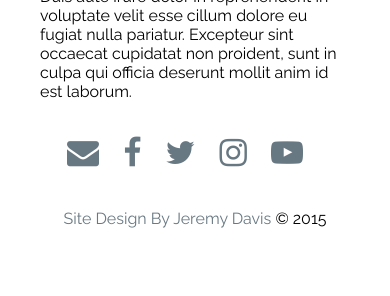
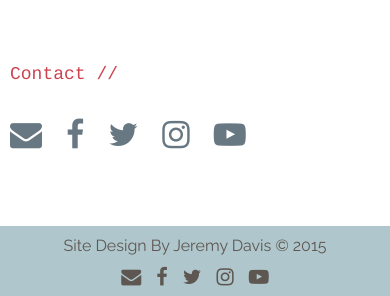
Before and after one commit to jeremybdavis/rh-wp, a PHP site: page / in a window 390 px wide. Shown: the part 1327-1623 px from the top of the page. Before the commit the page ends 1555 px from the top, so only its background shows below. Run offline with PHP 8.4, Linux system fonts and the light colour scheme; some libraries are stand-ins or nearby versions; some web fonts are replaced.

Commit message:
homepage layout complete. still need to do some work on responsiveness and design

```diff
--- a/static/css/style.css
+++ b/static/css/style.css
@@ -21,11 +21,9 @@ h1 {
   margin: 0;
   padding: 0; }
 
-header, footer {
+header {
+  padding: 10px 0;
   text-align: center; }
-
-header {
-  padding: 10px 0; }
   header nav {
     padding: 5px 0 0 0; }
     header nav a {
@@ -42,33 +40,104 @@ header {
     color: #CC434F;
     margin: 15px 0 5px 0; }
 
-.hero {
-  background: url("../img/rh1.jpg");
-  background-size: cover;
-  background-position: center center;
-  background-repeat: no-repeat;
-  position: relative;
-  height: 500px; }
-
 main {
   max-width: 68em;
   margin-left: auto;
-  margin-right: auto; }
+  margin-right: auto;
+  padding: 0 10px; }
   main::after {
     clear: both;
     content: "";
     display: table; }
-  main section {
-    padding: 40px; }
-    @media (min-width: 1024px) {
-      main section {
-        height: 300px; } }
-  main .bio {
-    border-bottom: 1px solid; }
-  main .social {
+  @media (min-width: 768px) and (max-width: 1023px) {
+    main {
+      padding: 0 25px; } }
+  @media (min-width: 1024px) {
+    main {
+      padding: 0; } }
+  main .hero {
+    background: url("../img/rh1.jpg");
+    background-size: cover;
+    background-position: center center;
+    background-repeat: no-repeat;
+    position: relative;
+    height: 500px;
+    margin: 0 0 75px 0; }
+  main section h2 {
+    font-family: 'Cousine';
+    color: #CC434F;
+    font-size: 18px;
+    font-weight: 400; }
+  main .bio h1 {
+    letter-spacing: 0.3em;
+    font-size: 18px;
+    font-weight: 400; }
+  main .bio p {
+    line-height: 1.6em;
+    color: #616161; }
+  main .bio img {
+    float: left;
+    display: block;
+    margin-right: 2.35765%;
+    width: 100%; }
+    main .bio img:last-child {
+      margin-right: 0; }
+  @media (min-width: 768px) and (max-width: 1023px) {
+    main .bio .bio-content {
+      float: left;
+      display: block;
+      margin-right: 2.35765%;
+      width: 48.82117%; }
+      main .bio .bio-content:last-child {
+        margin-right: 0; }
+    main .bio img {
+      float: left;
+      display: block;
+      margin-right: 2.35765%;
+      width: 48.82117%;
+      display: block; }
+      main .bio img:last-child {
+        margin-right: 0; } }
+  @media (min-width: 1024px) {
+    main .bio .bio-content {
+      float: left;
+      display: block;
+      margin-right: 2.35765%;
+      width: 48.82117%;
+      padding: 45px 45px 0 0px; }
+      main .bio .bio-content:last-child {
+        margin-right: 0; }
+    main .bio img {
+      float: left;
+      display: block;
+      margin-right: 2.35765%;
+      width: 48.82117%;
+      display: block; }
+      main .bio img:last-child {
+        margin-right: 0; } }
+  main .contact {
+    clear: both;
+    padding-top: 50px; }
+    main .contact .social {
+      padding: 20px 0 0 0; }
+      main .contact .social i {
+        padding: 0 20px 0 0; }
+
+footer {
+  height: 70px;
+  margin: 75px 0 0 0;
+  background-color: #afc7cc;
+  color: #5e5650; }
+  footer a {
+    color: #5e5650; }
+  footer .footer-content {
     text-align: center;
-    padding: 20px 0 0 0; }
-    main .social i {
-      padding: 0 20px 0 0; }
+    padding: 10px 0 0 0; }
+  footer .footer-l {
+    padding: 0 0 10px 0; }
+  footer .footer-links {
+    font-size: 20px; }
+    footer .footer-links li {
+      padding: 0 5px; }
 
 /*# sourceMappingURL=style.css.map */
--- a/static/index.html
+++ b/static/index.html
@@ -28,31 +28,25 @@
       <p>\\ Singer Songwriter //</p>
 
     </header>
-    <div class="hero"></div>
+
     <main>
 
+      <div class="hero"></div>
+
       <section class="bio">
-        <h1>Bio</h1>
-        <p>
-          Lorem ipsum dolor sit amet, consectetur adipisicing elit, sed do eiusmod tempor incididunt ut labore et dolore magna aliqua. Ut enim ad minim veniam, quis nostrud exercitation ullamco laboris nisi ut aliquip ex ea commodo consequat. Duis aute irure dolor in reprehenderit in voluptate velit esse cillum dolore eu fugiat nulla pariatur. Excepteur sint occaecat cupidatat non proident, sunt in culpa qui officia deserunt mollit anim id est laborum.
-        </p>
-      </section>
-
-      <section class="pages">
-        <div class="media">
-          <img src="" alt="" />
+        <div class="bio-content">
+          <h1>ROBYN HARRIS</h1>
+          <h2>Bio //</h2>
+          <p>
+            Lorem ipsum dolor sit amet, consectetur adipisicing elit, sed do eiusmod tempor incididunt ut labore et dolore magna aliqua. Ut enim ad minim veniam, quis nostrud exercitation ullamco laboris nisi ut aliquip ex ea commodo consequat. Duis aute irure dolor in reprehenderit in voluptate velit esse cillum dolore eu fugiat nulla pariatur. Excepteur sint occaecat cupidatat non proident, sunt in culpa qui officia deserunt mollit anim id est laborum.
+          </p>
         </div>
-        <div class="shows">
-
-        </div>
+        <img src="img/rh2.jpg" alt="" />
       </section>
 
       <section class="contact">
 
-        <h1>Contact</h1>
-        <p>
-          Lorem ipsum dolor sit amet, consectetur adipisicing elit, sed do eiusmod tempor incididunt ut labore et dolore magna aliqua. Ut enim ad minim veniam, quis nostrud exercitation ullamco laboris nisi ut aliquip ex ea commodo consequat. Duis aute irure dolor in reprehenderit in voluptate velit esse cillum dolore eu fugiat nulla pariatur. Excepteur sint occaecat cupidatat non proident, sunt in culpa qui officia deserunt mollit anim id est laborum.
-        </p>
+        <h2>Contact //</h2>
 
         <ul class="social">
           <li><a href="mailto:robynharrismusic@gmail.com"><i class="fa fa-envelope fa-2x"></i></a></li>
@@ -67,7 +61,23 @@
     </main>
 
     <footer>
-      <a href="#">Site Design By Jeremy Davis</a> &copy; 2015
+
+      <div class="footer-content">
+        <div class="footer-l">
+          <a href="#">Site Design By Jeremy Davis</a> &copy; 2015
+        </div>
+
+        <div class="footer-r">
+          <ul class="footer-links">
+            <li><a href="mailto:robynharrismusic@gmail.com"><i class="fa fa-envelope"></i></a></li>
+            <li><a href="http://www.facebook.com"><i class="fa fa-facebook"></i></a></li>
+            <li><a href="http://www.twitter.com"><i class="fa fa-twitter"></i></a></li>
+            <li><a href="http://www.instagram.com"><i class="fa fa-instagram"></i></a></li>
+            <li><a href="http://www.youtube.com"><i class="fa fa-youtube-play"></i></a></li>
+          </ul>
+        </div>
+      </div>
+
     </footer>
 
   </body>
--- a/static/sass/style.scss
+++ b/static/sass/style.scss
@@ -40,12 +40,9 @@ h1 {
   padding: 0;
 }
 
-header, footer {
-  text-align: center;
-}
-
 header {
   padding: 10px 0;
+  text-align: center;
 
   nav {
     padding: 5px 0 0 0;
@@ -74,6 +71,18 @@ header {
   }
 }
 
+main {
+  @include outer-container;
+  padding: 0 10px;
+
+  @include tablet {
+    padding: 0 25px;
+  }
+
+  @include desktop {
+    padding: 0;
+  }
+
   .hero {
     background: url('../img/rh1.jpg');
     background-size: cover;
@@ -81,28 +90,94 @@ header {
     background-repeat: no-repeat;
     position: relative;
     height: 500px;
+    margin: 0 0 75px 0;
   }
 
-main {
-  @include outer-container;
-
   section {
-    padding: 40px;
-
-    @include desktop {
-      height: 300px;
+    h2 {
+      font-family: 'Cousine';
+      color: #CC434F;
+      font-size: 18px;
+      font-weight: 400;
     }
   }
 
   .bio {
-    border-bottom: 1px solid;
+    h1 {
+      letter-spacing: 0.3em;
+      font-size: 18px;
+      font-weight: 400;
     }
 
+    p {
+      line-height: 1.6em;
+      color: #616161;
+    }
+
+    img {
+      @include span-columns(12);
+    }
+
+    @include tablet {
+      .bio-content {
+        @include span-columns(6);
+      }
+      img {
+        @include span-columns(6);
+        display: block;
+      }
+    }
+
+    @include desktop {
+      .bio-content {
+        @include span-columns(6);
+        padding: 45px 45px 0 0px;
+      }
+      img {
+        @include span-columns(6);
+        display: block;
+      }
+    }
+  }
+
+  .contact {
+    clear: both;
+    padding-top: 50px;
+
     .social {
-    text-align: center;
       padding: 20px 0 0 0;
       i {
         padding: 0 20px 0 0;
       }
     }
   }
+
+}
+
+footer {
+  height: 70px;
+  margin: 75px 0 0 0;
+  background-color: #afc7cc;
+  color: #5e5650;
+
+  a {
+    color: #5e5650;
+  }
+
+  .footer-content {
+    text-align: center;
+    padding: 10px 0 0 0;
+  }
+
+  .footer-l {
+    padding: 0 0 10px 0;
+  }
+
+  .footer-links {
+    font-size: 20px;
+
+    li {
+      padding: 0 5px;
+    }
+  }
+}
```
Also changed, not shown: 4 other files. Lines whose indentation alone changed are shown as unchanged.
